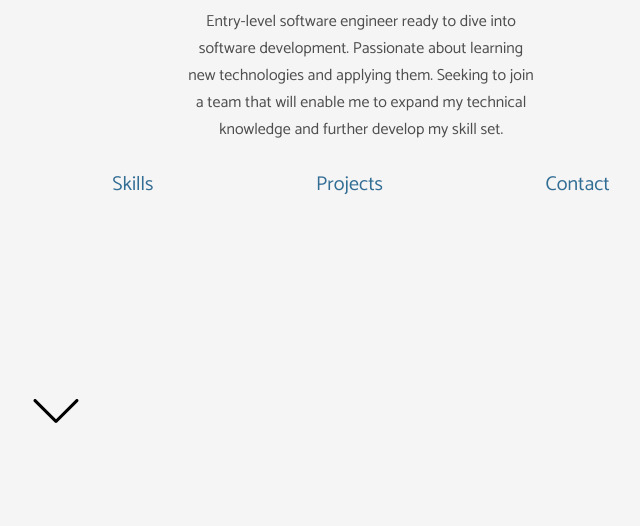
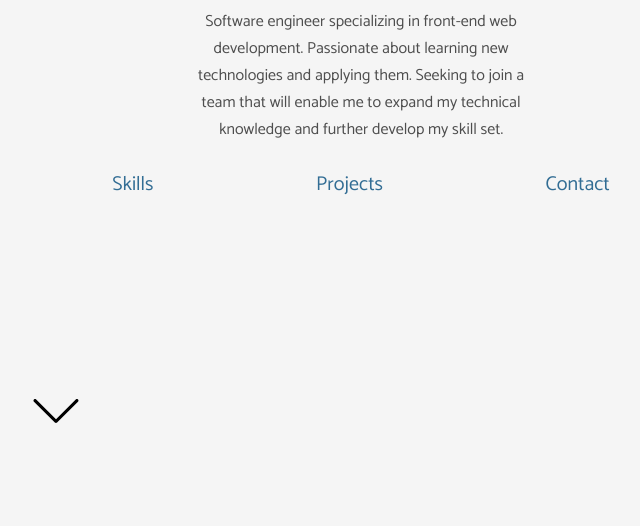
Before and after one commit to supahkenneh/supahkenneh.github.io, a plain HTML site: page index.html in a window 1280 px wide. Shown: the part 274-800 px from the top of the page, without its empty margins (279-919 px from the left). Drawn offline with nearby package versions, Linux system fonts and the light colour scheme; some packages are replaced by stand-ins of ours; a script that the page names is missing.

Commit message:
Update description 4/23/19

```diff
--- a/index.html
+++ b/index.html
@@ -31,7 +31,7 @@
         Software Engineer / Web Developer
       </div>
       <div class="header-description">
-        Entry-level software engineer ready to dive into software development. Passionate about learning new
+        Software engineer specializing in front-end web development. Passionate about learning new
         technologies and applying them. Seeking to join a team that will enable me to expand my technical knowledge and
         further develop my skill set.
       </div>
```
